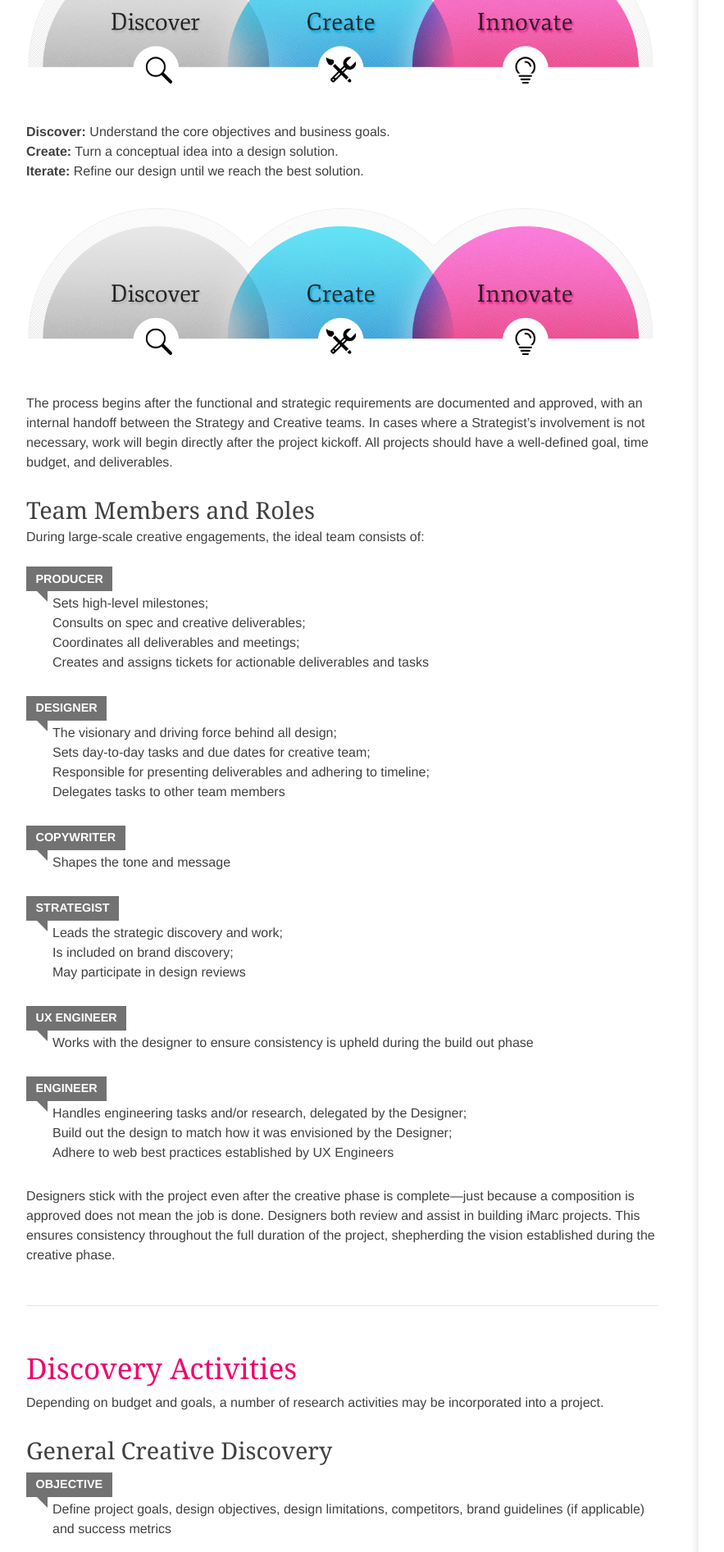
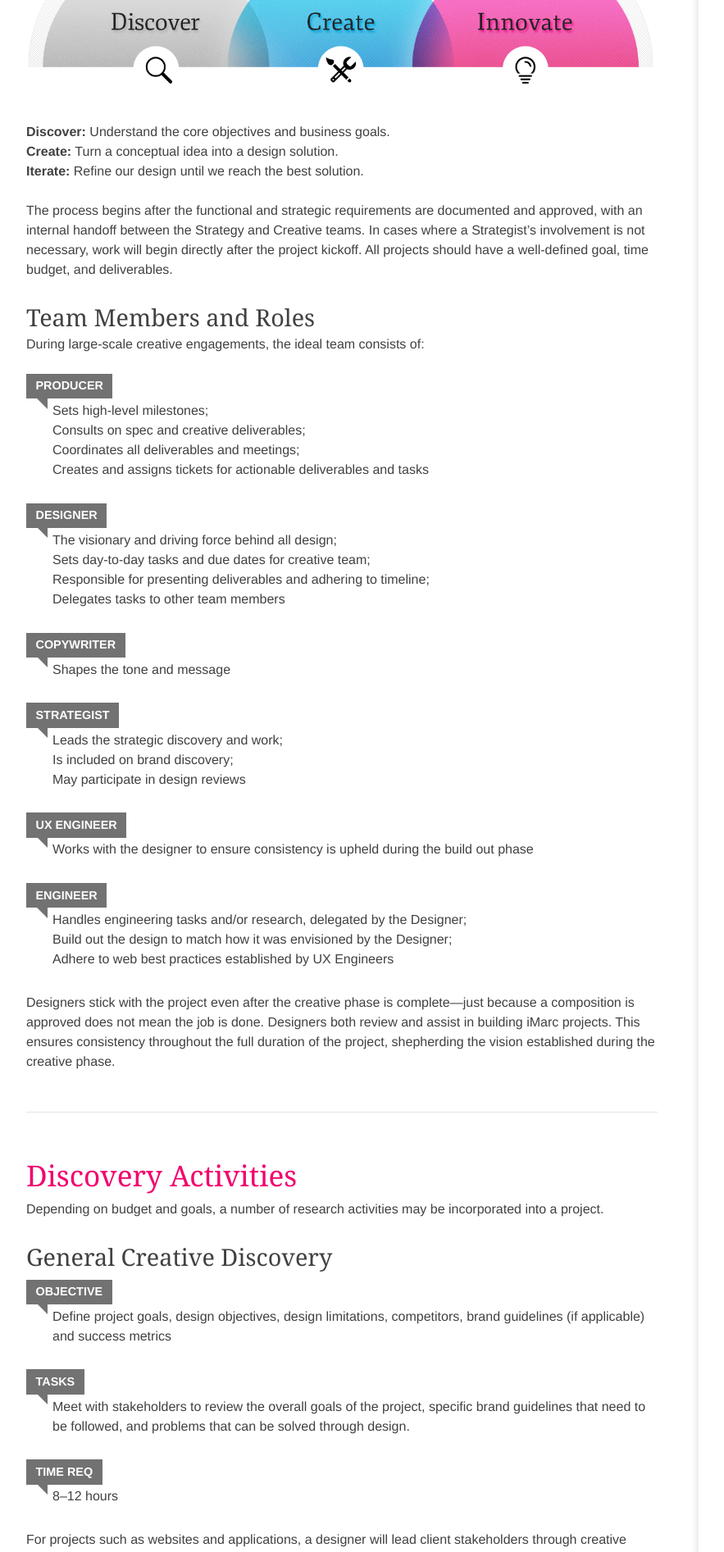
Before and after one commit to imarc/handbook, a Jekyll site: the page built from creative.markdown, in a window 1280 px wide. Shown: the part 958-2851 px from the top of the page at 82% size, without its empty margins (88-971 px from the left). Built offline with Jekyll 4.4.1, drawn with Linux system fonts in a browser that asks for light colours; nearby versions of some CDN libraries; some web fonts are replaced.

Commit message:
remove dup image

```diff
--- a/creative.markdown
+++ b/creative.markdown
@@ -28,8 +28,6 @@ The creative process, at its heart, can be broken down into three main steps:
 **Discover:** Understand the core objectives and business goals. <br>
 **Create:** Turn a conceptual idea into a design solution. <br>
 **Iterate:** Refine our design until we reach the best solution.
-
-![Process](img/creative/our_process.png)
 
 The process begins after the functional and strategic requirements are documented and approved, with an internal handoff between the Strategy and Creative teams. In cases where a Strategist's involvement is not necessary, work will begin directly after the project kickoff. All projects should have a well-defined goal, time budget, and deliverables.
 
```
